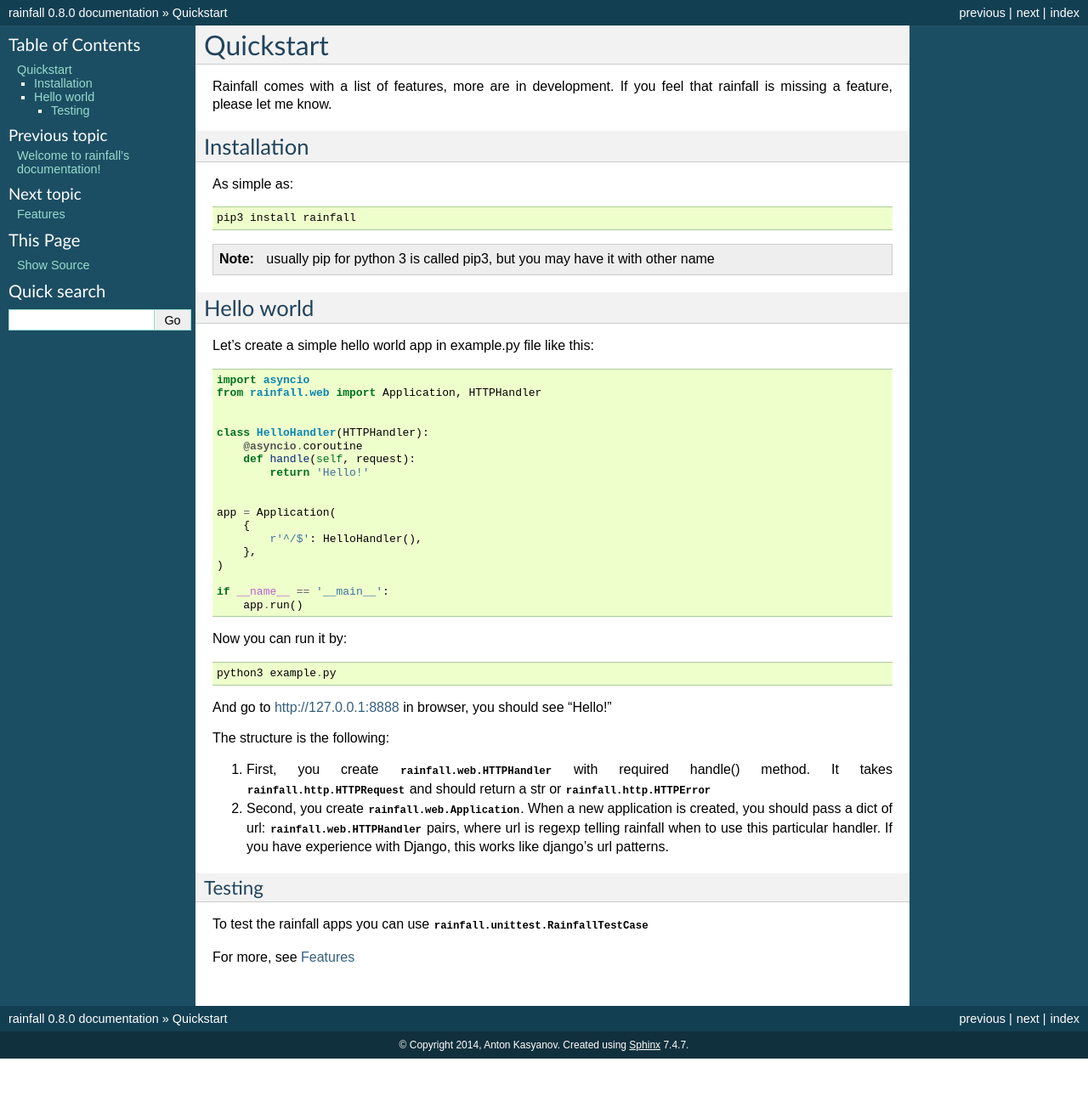
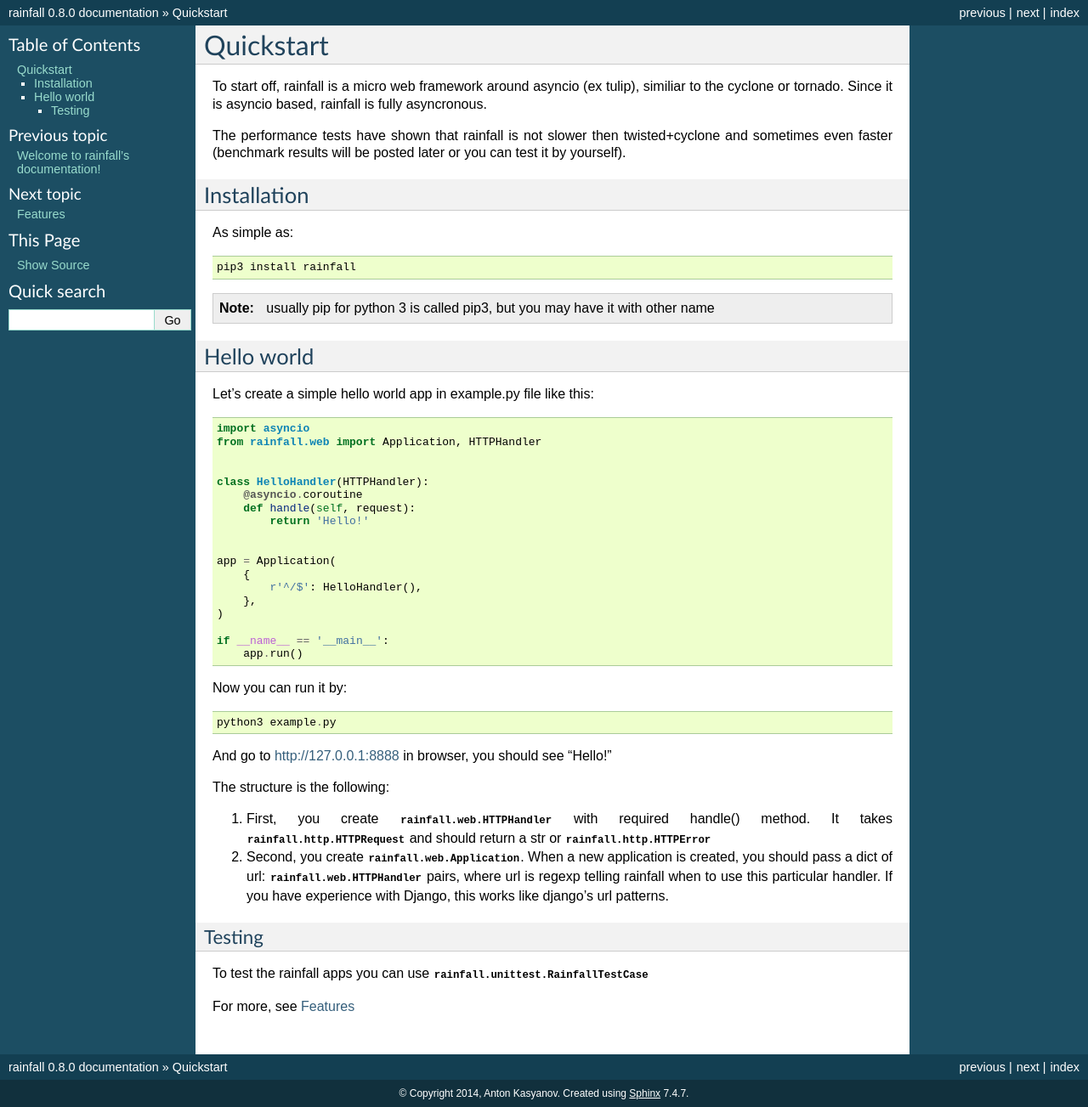
Before and after one commit to mind1m/rainfall, a Sphinx documentation site: the page built from docs/quickstart.rst, in a window 1280 px wide. Shown: the whole page at 85% size. Built offline with Sphinx 7.4.7, drawn with Linux system fonts in a browser that asks for light colours; before the commit the page ends 1246 px from its top, so only the background shows below that.

Commit message:
fixed quickstart

```diff
--- a/docs/quickstart.rst
+++ b/docs/quickstart.rst
@@ -2,9 +2,10 @@
 Quickstart
 ====================================
 
+To start off, rainfall is a micro web framework around asyncio (ex tulip), similiar to the cyclone or tornado. Since it is asyncio based, rainfall is fully asyncronous.
 
-Rainfall comes with a list of features, more are in development.
-If you feel that rainfall is missing a feature, please let me know.
+The performance tests have shown that rainfall is not slower then twisted+cyclone and sometimes even faster (benchmark results will be posted later or you can test it by yourself).
+
 
 Installation
 ------------------------------------
```
Also changed, not shown: 7 other files.
